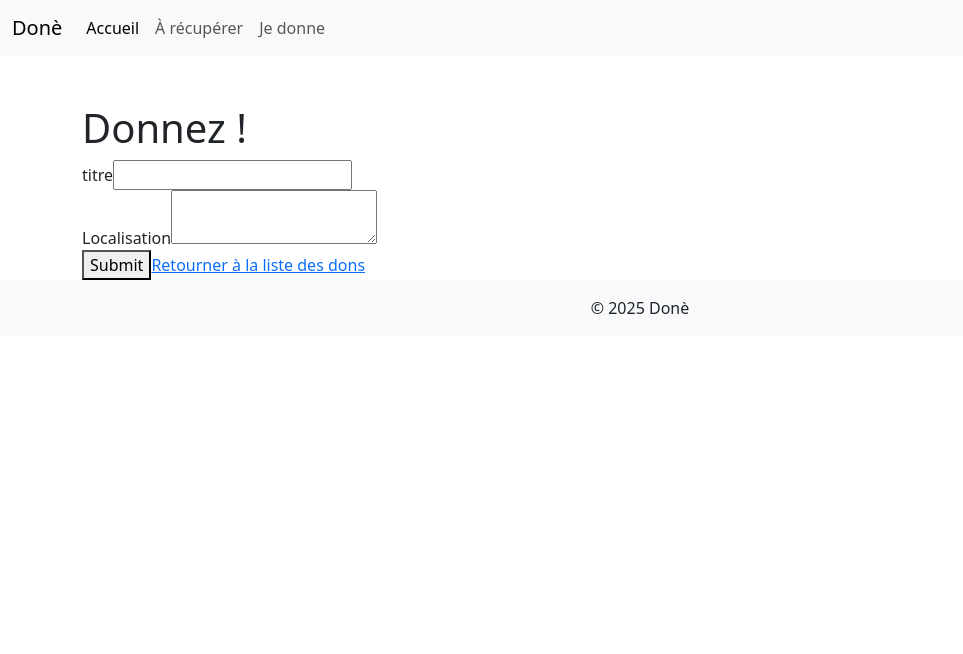
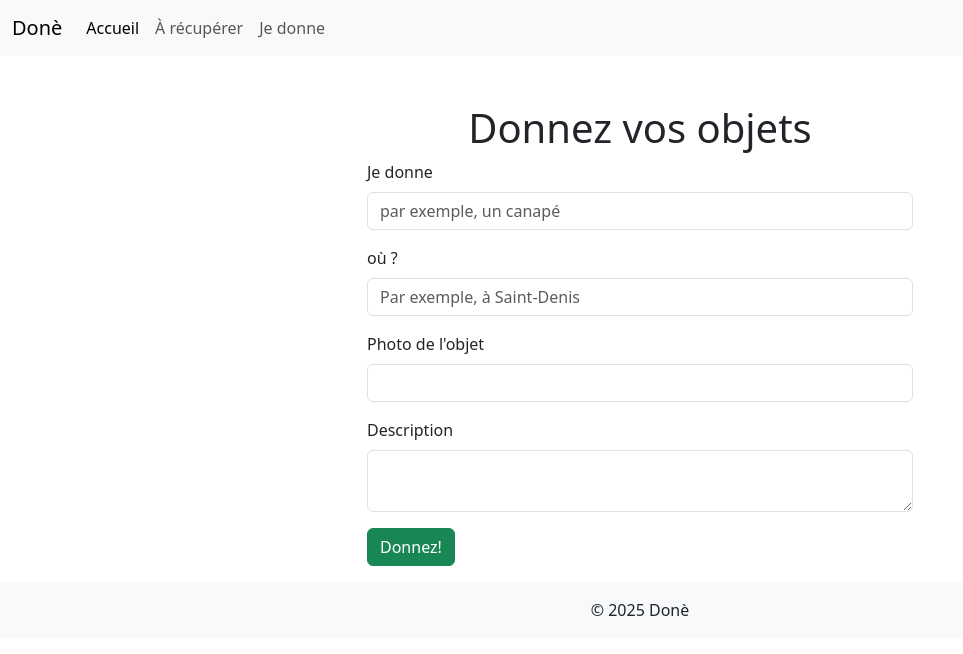
Before and after one commit to nantedev/fe-done, a React (Vite) app: page /new in a window 1280 px wide. Shown: the top 654 px of the page, without its empty margins (0-963 px from the left). Built offline with nearby package versions, Linux system fonts and the light colour scheme.

Commit message:
💄 New : add style

```diff
--- a/src/screens/New.jsx
+++ b/src/screens/New.jsx
@@ -8,7 +8,9 @@ const New = () => {
         e.preventDefault();
         const don = {
             title: e.target[0].value,
-            location: e.target[1].value
+            location: e.target[1].value,
+            image: e.target[2].value,
+            description: e.target[3].value
         };
         await axios
                 .post("/dons/new", don)
@@ -21,21 +23,64 @@ const New = () => {
                 });
     }
     return (
-        <>
-        <h1>Donnez !</h1>
-        <form onSubmit={onFormSubmit}>
-            <div>
-                <label htmlFor="title">titre</label>
-                <input type="text" id="title" name="title" />
+    <>
+      <div className="row">
+        <h1 className="text-center">Donnez vos objets</h1>
+        <div className="col-6 offset-3">
+          <form onSubmit={onFormSubmit}>
+            <div className="mb-3">
+              <label className="form-label" htmlFor="title">
+                Je donne
+              </label>
+              <input
+                className="form-control"
+                type="text"
+                id="title"
+                name="title"
+                placeholder="par exemple, un canapé"
+              />
             </div>
-            <div>
-                <label htmlFor="location">Localisation</label>
-                <textarea id="location" name="location"></textarea>
+            <div className="mb-3">
+              <label className="form-label" htmlFor="location">
+                où ?
+              </label>
+              <input
+                className="form-control"
+                type="text"
+                id="location"
+                name="location"
+                placeholder="Par exemple, à Saint-Denis"
+              />
             </div>
-            <button>Submit</button>
-            <a href="/dons">Retourner à la liste des dons</a>
-        </form>
-        </>
-    )
+            <div className="mb-3">
+              <label className="form-label" htmlFor="image">
+                Photo de l'objet
+              </label>
+              <input
+                className="form-control"
+                type="text"
+                id="image"
+                name="image"
+              />
+            </div>
+            <div className="mb-3">
+              <label className="form-label" htmlFor="description">
+                Description
+              </label>
+              <textarea
+                className="form-control"
+                type="text"
+                id="description"
+                name="description"
+              />
+            </div>
+            <div className="mb-3">
+              <button className="btn btn-success">Donnez!</button>
+            </div>
+          </form>
+        </div>
+      </div>
+    </>
+  );
 }
 export default New
```
